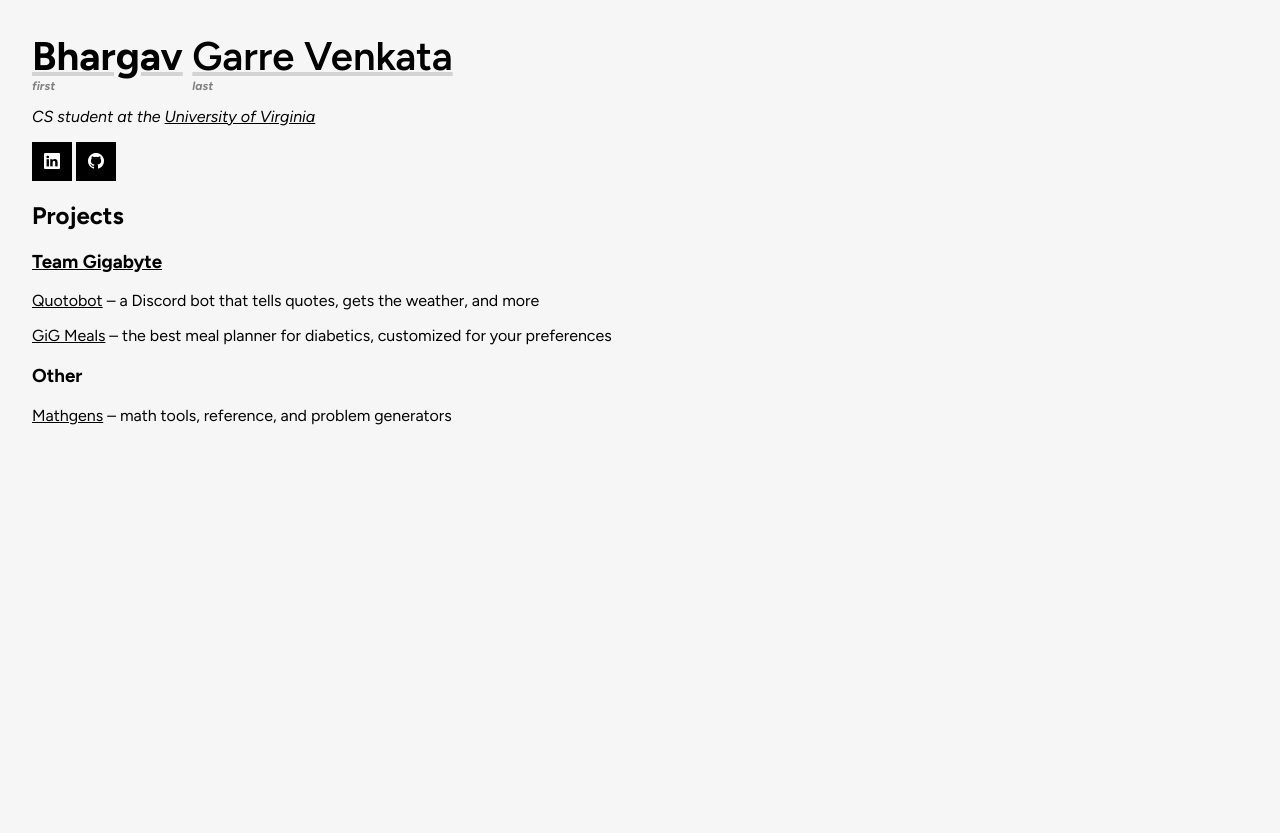
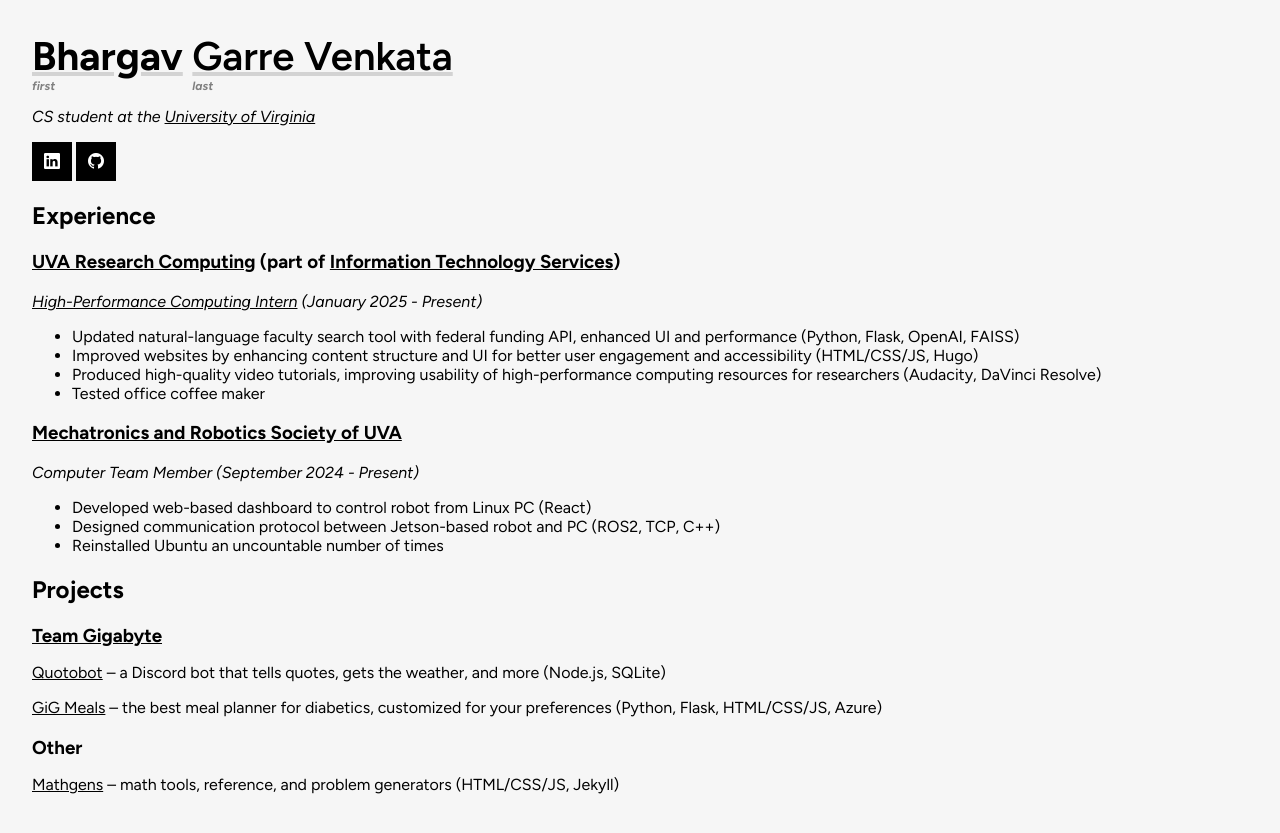
Before and after one commit to bgv2/bgv2.github.io, a Jekyll site: the page index.html, which Jekyll copies as it is, in a window 1280 px wide. Shown: the top 833 px of the page. Built offline with Jekyll 4.4.1, drawn with Linux system fonts in a browser that asks for light colours.

Commit message:
added experience

```diff
--- a/index.html
+++ b/index.html
@@ -50,6 +50,10 @@
             display: flex;
             flex-wrap: wrap;
             font-size: 2.5rem;
+        }
+
+        h3 {
+            margin-bottom: 0;
         }
 
         .name-container {
@@ -111,6 +115,36 @@
     <a href="https://www.linkedin.com/in/bhargav-gv" class="styled-link" title="LinkedIn"><i
             class="bi bi-linkedin"></i></a>
     <a href="https://www.github.com/bgv2" class="styled-link" title="GitHub"><i class="bi bi-github"></i></a>
+    <h2>Experience</h2>
+    <h3>
+        <a href="https://www.rc.virginia.edu">
+            UVA Research Computing</a> (part of <a href="https://cio.virginia.edu/our-organization">Information Technology Services</a>)
+    </h3>
+        <br>
+        <i>
+            <a href="https://www.rc.virginia.edu/about/people/garrevenkata/">
+                High-Performance Computing Intern</a> (January 2025 - Present)
+        </i>
+        <ul>
+            <li>Updated natural-language faculty search tool with federal funding API, enhanced UI and performance (Python, Flask, OpenAI, FAISS)</li>
+            <li>Improved websites by enhancing content structure and UI for better user engagement and accessibility (HTML/CSS/JS, Hugo)</li>
+            <li>Produced high-quality video tutorials, improving usability of high-performance computing resources for researchers (Audacity, DaVinci Resolve)</li>
+            <li>Tested office coffee maker</li>
+        </ul>
+    <h3>
+        <a href="https://marsatuva.org/">
+            Mechatronics and Robotics Society of UVA
+        </a>
+    </h3>
+        <br>
+        <i>Computer Team Member (September 2024 - Present)</i>
+        <ul>
+            <li>Developed web-based dashboard to control robot from Linux PC (React)</li>
+            <li>Designed communication protocol between Jetson-based robot and PC (ROS2, TCP, C++)</li>
+            <li>Reinstalled Ubuntu an uncountable number of times</li>
+        </ul>
+    <p>
+    </p>
     <h2>Projects</h2>
     <h3>
         <a href="https://team-gigabyte.github.io">
@@ -118,15 +152,15 @@
         </a>
     </h3>
     <p>
-        <a href="https://quotobot.js.org">Quotobot</a> – a Discord bot that tells quotes, gets the weather, and more
+        <a href="https://quotobot.js.org">Quotobot</a> – a Discord bot that tells quotes, gets the weather, and more (Node.js, SQLite)
     </p>
     <p>
         <a href="https://gigmeals.azurewebsites.net">GiG Meals</a> – the best meal planner for diabetics, customized for
-            your preferences
+            your preferences (Python, Flask, HTML/CSS/JS, Azure)
     </p>
     <h3>Other</h3>
     <p>
-        <a href="https://mathgens.github.io">Mathgens</a> – math tools, reference, and problem generators
+        <a href="https://mathgens.github.io">Mathgens</a> – math tools, reference, and problem generators (HTML/CSS/JS, Jekyll)
 </body>
 
 </html>
```
